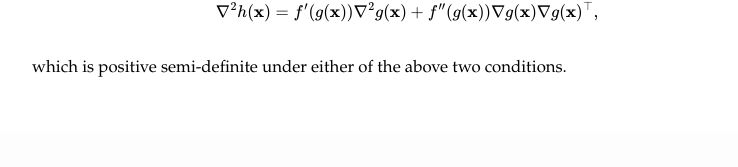
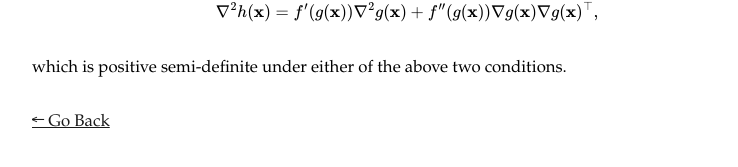
Before and after one commit to optmai/opt4ml, a Jekyll site: the page Ch1-2.html, which Jekyll copies as it is, in a window 1280 px wide and 900 px high, scrolled down 1698 px. Shown: the part 681-848 px from the top of the window, without its empty margins (233-971 px from the left). Built offline with Jekyll 4.4.1, drawn with Linux system fonts in a browser that asks for light colours.

Commit message:
Add files via upload

```diff
--- a/Ch1-1.html
+++ b/Ch1-1.html
@@ -631,6 +631,9 @@ induces the Itakura-Saito distance: <span class="math display">\[
   D_\varphi(\mathbf{x}, \mathbf{y}) = \sum_i \frac{x_i}{y_i} - \log
 \frac{x_i}{y_i} - 1.
   \]</span></p>
+<p style="text-align:left; margin-top:1.5em;">
+<a href="javascript:history.back()">← Go Back</a>
+</p>
 </article>
 </body>
 </html>
--- a/Ch1-2.html
+++ b/Ch1-2.html
@@ -385,6 +385,9 @@ class="math display">\[
 f&#39;&#39;(g(\mathbf x)) \nabla g(\mathbf x)\nabla g(\mathbf x)^{\top},
   \]</span> which is positive semi-definite under either of the above
 two conditions.</p>
+<p style="text-align:left; margin-top:1.5em;">
+<a href="javascript:history.back()">← Go Back</a>
+</p>
 </article>
 </body>
 </html>
--- a/Ch1-3.html
+++ b/Ch1-3.html
@@ -394,6 +394,9 @@ class="math inline">\(f\)</span> is not strictly convex.</p>
 Log-sum-exp and Negative Entropy</h4>
 <p>Log-sum-exp and negative entropy are conjugates of each other. Please
 refer to Example 1.16 in <a href="Ch1-4.html">Section 1.4</a>.</p>
+<p style="text-align:left; margin-top:1.5em;">
+<a href="javascript:history.back()">← Go Back</a>
+</p>
 </article>
 </body>
 </html>
```
